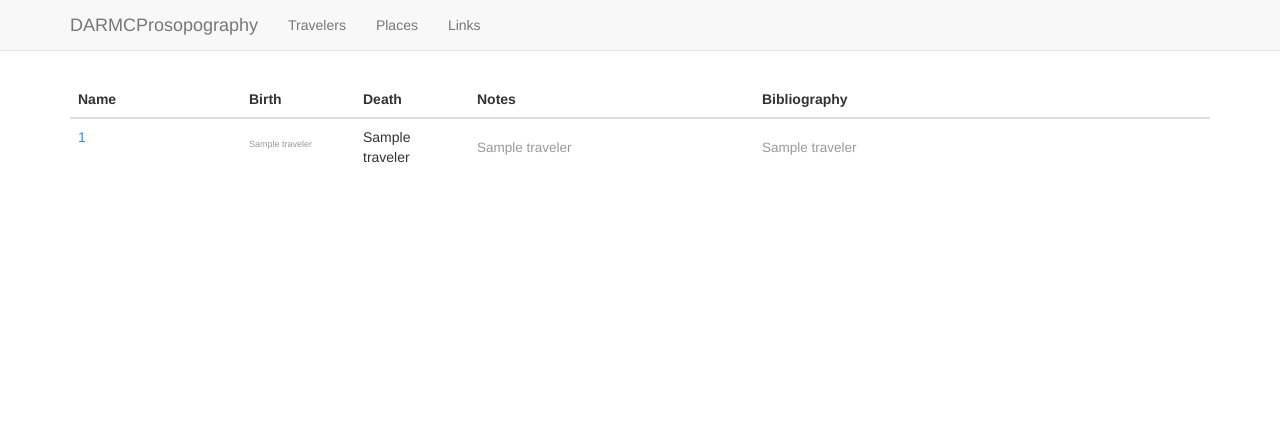
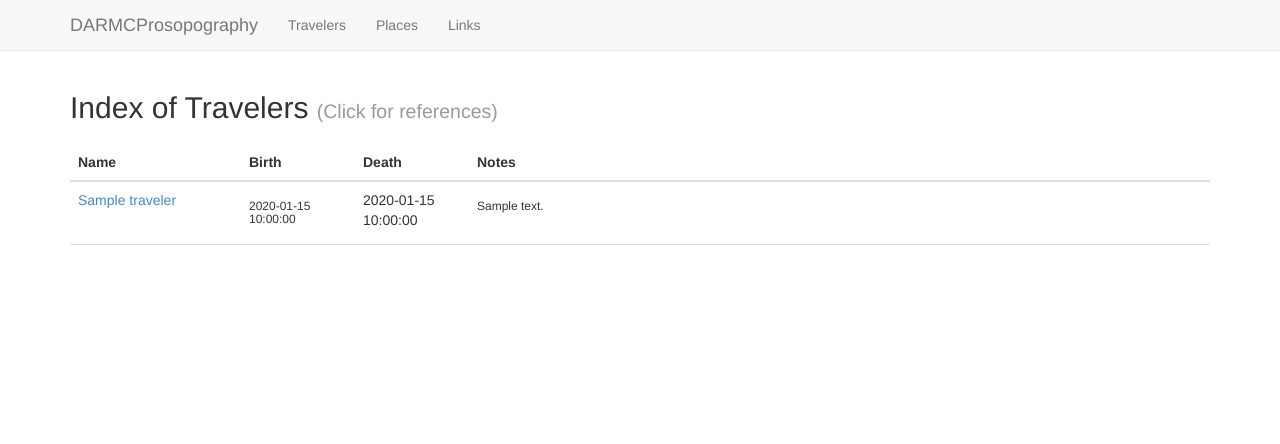
Before and after one commit to DARMC/prosopography_website, a Flask app: template app/templates/travelers.html in a window 1280 px wide. Shown: the top 444 px of the page. Run offline with Flask 2, Linux system fonts and the light colour scheme; the template is opened without the code that fills it: most values are stand-ins (such as "Sample title", 1, 10 or a date in 2020); some libraries are stand-ins or nearby versions.

Commit message:
Styling fixes, collapsible tables and improved google maps

```diff
--- a/app/templates/travelers.html
+++ b/app/templates/travelers.html
@@ -1,14 +1,24 @@
 {% extends "base.html" %}
 {% block page_content %}
+		<!--override table style on this page only-->
+		<style>
+			.hiddenRow {
+    		padding: 0 !important;
+			}
+		</style>
+
+		<!--traveler table-->
+		<div class="container">
+			<p><h2>Index of Travelers <small>(Click for references)</small></h2></p>
+		</div>
     <div class="container">
     	<p></p>
-		<table class="table table-hover">
+		<table class="table table-hover" style="border-collapse:collapse;">
 		<colgroup>
 			<col span="1" style="width: 15%">
 			<col span="1" style="width: 10%">
 			<col span="1" style="width: 10%">
-			<col span="1" style="width: 25%">
-			<col span="1" style="width: 40%">
+			<col span="1" style="width: 65%">
 		</colgroup>
 		<thead>
 			<tr>
@@ -16,18 +26,24 @@
 				<th>Birth</th>
 				<th>Death</th>
 				<th>Notes</th>
-				<th>Bibliography</th>
 			</tr>
 		</thead>
-			{% for traveler in travelers %}
+			{% for t in travelers %}
+			<tr data-toggle="collapse", data-target="#hiderow{{ t.number }}" class="accordion-toggle">
+				<td><a href="/travelers/{{ t.name }}">{{ t.name }}</a></td>
+				<td><h6>{{ t.birthDate }}</h6></td>
+				<td>{{ t.deathDate }}</td>
+				<td><h6>{{ t.notes }}</h6></td>
+			</tr>
 			<tr>
-				<td><a href="/travelers/{{traveler[0]}}">{{traveler[0]}}</a></td>
-				<td><h6><small>{{traveler[1]}}</small></h6></td>
-				<td>{{traveler[2]}}</td>
-				<td><h4><small>{{traveler[3]}}</small></h4></td>
-				<td><h4><small>{{traveler[4]}}</small></h4></td>
+				<td colspan="4" class="hiddenRow">
+					<div class="accordian-body collapse" id="hiderow{{ t.number }}">
+						<h5><em><small>{{ t.bibliography }}<small></em></h5>
+					</div>
+				</td>
 			</tr>
 	 		{% endfor %}
 	 	</table>
 	 	</div>
+
 {% endblock %}
```
Also changed, not shown: app/templates/person.html (+22 -8 lines), app/views.py (+32 -21 lines).
